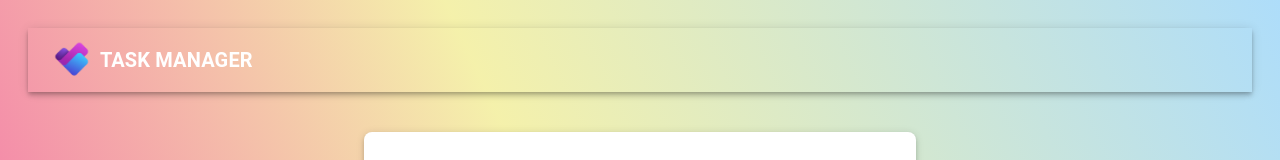
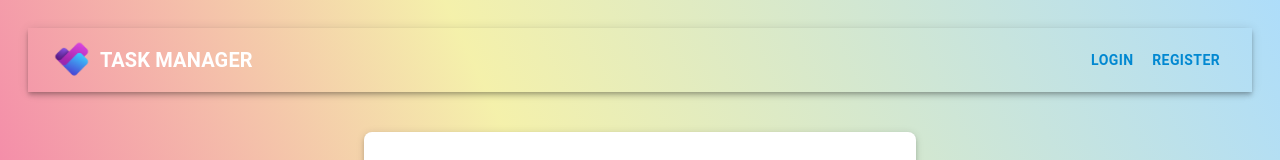
Before and after one commit to Sakshi149/Task_management_frontend, a React (Vite) app: page / in a window 1280 px wide. Shown: the top 160 px of the page. Built offline with nearby package versions, Linux system fonts and the light colour scheme.

Commit message:
Added different functions with logo

```diff
--- a/src/Header.jsx
+++ b/src/Header.jsx
@@ -1,28 +1,49 @@
 import * as React from "react";
-import { AppBar, Box, Toolbar, IconButton, Typography } from "@mui/material";
-// import { Menu  } from "@mui/icons-material";
+import { AppBar, Box, Toolbar, Typography, Button } from "@mui/material";
+import { Link, useLocation } from "react-router-dom";
+import AccountMenu from "./AccountMenu";
 
 const Header = () => {
+  const location = useLocation();
+
+  const showAccountMenu = location.pathname === "/tasks";
+  const showLoginRegister = location.pathname !== "/tasks";
+
   return (
     <Box sx={{ flexGrow: 1 }}>
       <AppBar position="sticky" color="transparent">
         <Toolbar>
           <Box sx={{ display: "flex", alignItems: "center", gap: 1 }}>
-          <img
+            <img
               src="src/assets/microsoft-planner-logo-1-removebg-preview.png"
               alt="Logo"
               style={{ height: 40 }}
             />
-          {/* <IconButton size="large" edge="start" color="inherit" sx={{ mr: 2 }}>
-            <MenuIcon />
-          </IconButton> */}
-
-          <Typography variant="h6" noWrap component="div" sx={{ display: { xs: "none", sm: "block" } }} color="white">
-            <strong>TASK MANAGER</strong>
-          </Typography>
+            <Typography
+              variant="h6"
+              noWrap
+              component="div"
+              sx={{ display: { xs: "none", sm: "block" } }}
+              color="white"
+            >
+              <strong>TASK MANAGER</strong>
+            </Typography>
           </Box>
 
           <Box sx={{ flexGrow: 1 }} />
+          <Box>
+            {showLoginRegister && (
+              <>
+                <Button component={Link} to="/" color="info">
+                  <strong>Login</strong>
+                </Button>
+                <Button component={Link} to="/register" color="info">
+                  <strong>Register</strong>
+                </Button>
+              </>
+            )}
+            {showAccountMenu && <AccountMenu />}
+          </Box>
         </Toolbar>
       </AppBar>
     </Box>
```
